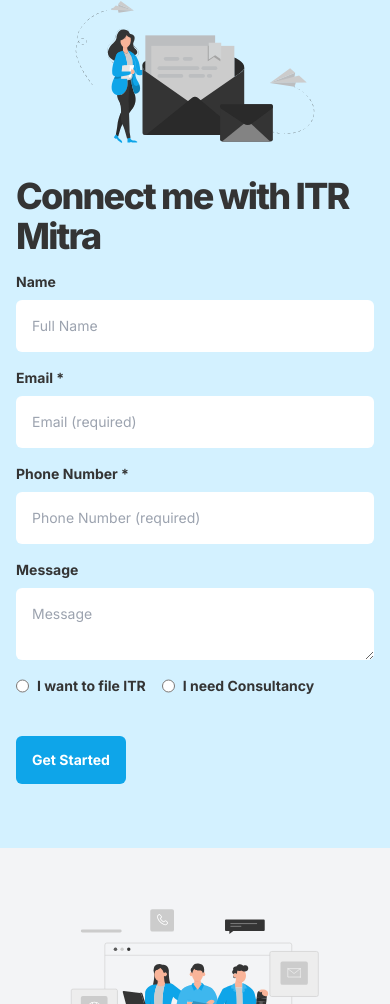
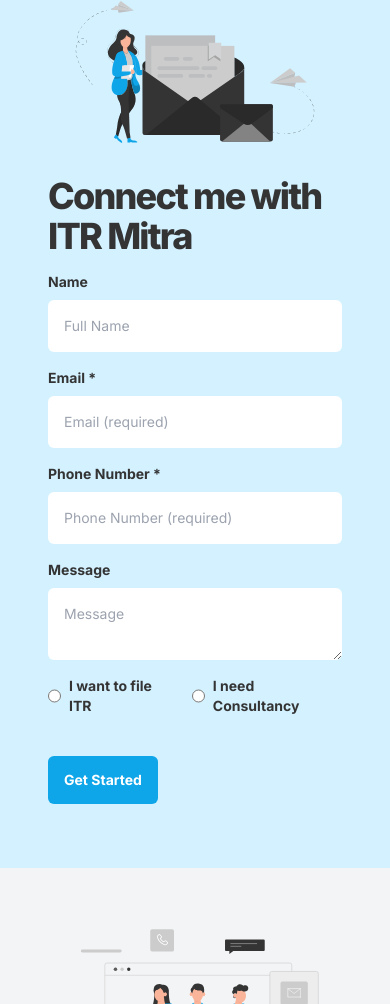
Before and after one commit to itrmitra/itrmitra, a Next.js app: page / in a window 390 px wide. Shown: the part 765-1769 px from the top of the page. Built offline with nearby package versions, Linux system fonts and the light colour scheme.

Commit message:
change horizontal padding

```diff
--- a/src/components/info-sections/form-filing-section.tsx
+++ b/src/components/info-sections/form-filing-section.tsx
@@ -69,7 +69,7 @@
             <div className="flex-1">
                 <img src="/mail.svg" className="h-52 md:h-auto" />
             </div>
-            <div className="flex-1 mb-8 md:mb-0 z-0 px-4 sm:px-0">
+            <div className="flex-1 mb-8 md:mb-0 z-0 px-12 sm:px-0">
                 <h2 className="font-extrabold text-4xl md:text-5xl tracking-tighter mb-4">
                     Connect me with ITR Mitra
                 </h2>
```
